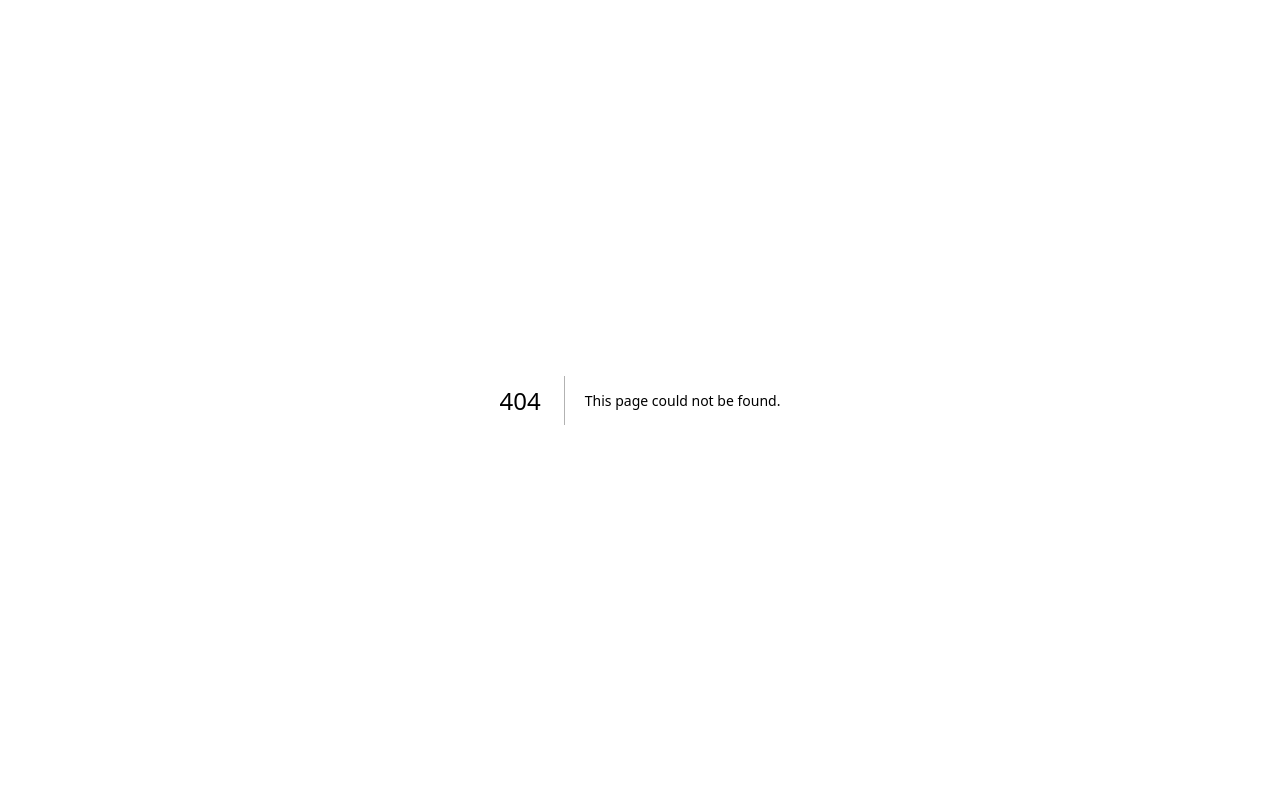
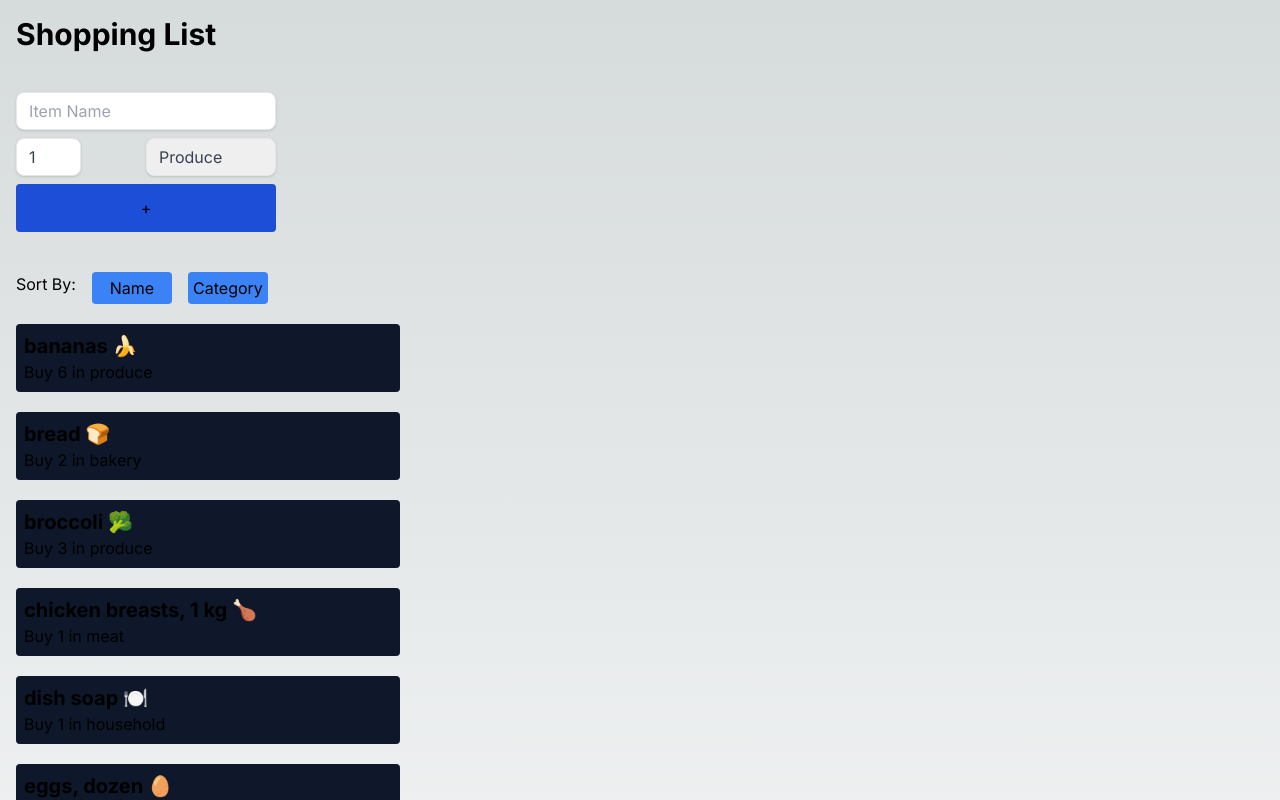
Before and after one commit to anthony040190/cprg306-assignments, a Next.js app: page /week6 in a window 1280 px wide. Before the commit this address had no page. Shown: the top 800 px of the page. Built offline with nearby package versions, Linux system fonts and the light colour scheme.

Commit message:
add week 6

```diff
--- a/app/page.js
+++ b/app/page.js
@@ -11,6 +11,7 @@
         <p className='py-1'><Link href="/week3/">Week 3</Link></p>
         <p className='py-1'><Link href="/week4/">Week 4</Link></p>
         <p className='py-1'><Link href="/week5/">Week 5</Link></p>
+        <p className='py-1'><Link href="/week6/">Week 6</Link></p>
       </div>
     </div>
   );
--- /dev/null
+++ b/app/week5/group.js
@@ -0,0 +1,11 @@
+export default function Group({ categoryArray  }) {
+    return (
+        <div>
+            {/* <h1 className="text-3xl font-bold my-4">{category}</h1>
+            <ul className="my-5 rounded px-2 py-2 w-96 bg-slate-900">
+                <li className="text-xl font-bold">{name}</li>
+                <li>Buy {quantity} in {category}</li>
+            </ul> */}
+        </div>
+    );
+}
--- a/app/week5/item-list.js
+++ b/app/week5/item-list.js
@@ -2,8 +2,6 @@
 import { useState } from "react";
 import Item from "./item";
 import items from "./items";
-
-
 
 export default function ItemList() {
 
@@ -21,21 +19,24 @@
         setSortBy("group");
     }
 
-    const sortedItems = (sortBy === "name") ? items.sort((a, b) => a.name.localeCompare(b.name) ) : items.sort((a, b) =>  a.category.localeCompare(b.category) );
+    const sortedItems = (sortBy === "name") ? items.sort((a, b) => a.name.localeCompare(b.name) ) : items.sort((a, b) =>  a.category.localeCompare(b.category));
+    let sortedByGroup = items.reduce((acc, item) => {
+            acc[item.category] = acc[item.category] || [];
+            acc[item.category].push(item);
 
+            return acc;
+    }, {});
 
-    console.log(sortedItems);
     return (
         <div>
             <div className="flex gap-3">
                 <button className="bg-blue-500 w-20 p-1 focus:bg-green-500 rounded" onClick={handleSortByName}>Name</button>
                 <button className="bg-blue-500 w-20 p-1 focus:bg-green-500 rounded" onClick={handleSortByCategory}>Category</button>
-                <button className="bg-blue-500 w-20 p-1 focus:bg-green-500 rounded" onClick={handleSortByGroup}>Category</button>
+                <button className="bg-blue-500 w-20 p-1 focus:bg-green-500 rounded" onClick={handleSortByGroup}>Group by Category</button>
             </div>
 
-            {sortedItems.map((item) => (
-                <Item key={item.id} name={item.name} quantity={item.quantity} category={item.category} />
-            ))}
+            {
+            sortBy === "group" ? <Group categoryArray={sortedByGroup} />  : sortedItems.map(item => <Item key={item.id} name={item.name} quantity={item.quantity} category={item.category} /> )};
         </div>
 
 
--- /dev/null
+++ b/app/week6/item-list.js
@@ -0,0 +1,39 @@
+"use client"
+import { useState } from "react";
+import Item from "./item";
+
+export default function ItemList({ items }) {
+
+    const [sortBy, setSortBy] = useState("name");
+
+    const handleSortByName = () => {
+        setSortBy("name");
+    }
+
+    const handleSortByCategory = () => {
+        setSortBy("category");
+    }
+
+
+    console.log(items);
+
+    const sortedItems = (sortBy === "name") ? items.sort((a, b) => a.name.localeCompare(b.name) ) : items.sort((a, b) =>  a.category.localeCompare(b.category));
+
+    return (
+        <div>
+            <div className="flex gap-4">
+                <label>Sort By:</label>
+                <button className="bg-blue-500 w-20 p-1 focus:bg-green-500 rounded" onClick={handleSortByName}>Name</button>
+                <button className="bg-blue-500 w-20 p-1 focus:bg-green-500 rounded" onClick={handleSortByCategory}>Category</button>
+                {/* <button className="bg-blue-500 w-20 p-1 focus:bg-green-500 rounded" onClick={handleSortByGroup}>Group by Category</button> */}
+            </div>
+
+            {
+            sortedItems.map(item => <Item key={item.id} name={item.name} quantity={item.quantity} category={item.category} /> )};
+        </div>
+
+
+    );
+
+
+}
--- /dev/null
+++ b/app/week6/item.js
@@ -0,0 +1,10 @@
+export default function Item({name, quantity, category}) {
+    return (
+        <div>
+            <ul className="my-5 rounded px-2 py-2 w-96 bg-slate-900">
+                <li className="text-xl font-bold">{name}</li>
+                <li>Buy {quantity} in {category}</li>
+            </ul>
+        </div>
+    );
+}
--- /dev/null
+++ b/app/week6/items.json
@@ -0,0 +1,74 @@
+[
+    {
+      "id": "1h2GJKH12gkHG31h1H",
+      "name": "milk, 4 L 🥛",
+      "quantity": 1,
+      "category": "dairy"
+    },
+    {
+      "id": "2KJH3k2j3H1k2J3K1H",
+      "name": "bread 🍞",
+      "quantity": 2,
+      "category": "bakery"
+    },
+    {
+      "id": "3h2KJH3k2j3H1k2J3",
+      "name": "eggs, dozen 🥚",
+      "quantity": 2,
+      "category": "dairy"
+    },
+    {
+      "id": "4k2J3K1H2GJKH12gk",
+      "name": "bananas 🍌",
+      "quantity": 6,
+      "category": "produce"
+    },
+    {
+      "id": "5H1h1H2KJH3k2j3H",
+      "name": "broccoli 🥦",
+      "quantity": 3,
+      "category": "produce"
+    },
+    {
+      "id": "6H1k2J3K1H2GJKH1",
+      "name": "chicken breasts, 1 kg 🍗",
+      "quantity": 1,
+      "category": "meat"
+    },
+    {
+      "id": "7gkHG31h1H2KJH3k",
+      "name": "pasta sauce 🍝",
+      "quantity": 3,
+      "category": "canned goods"
+    },
+    {
+      "id": "8j3H1k2J3K1H2GJK",
+      "name": "spaghetti, 454 g 🍝",
+      "quantity": 2,
+      "category": "dry goods"
+    },
+    {
+      "id": "9H12gkHG31h1H2KJ",
+      "name": "toilet paper, 12 pack 🧻",
+      "quantity": 1,
+      "category": "household"
+    },
+    {
+      "id": "10H3k2j3H1k2J3K1",
+      "name": "paper towels, 6 pack",
+      "quantity": 1,
+      "category": "household"
+    },
+    {
+      "id": "11k2J3K1H2GJKH12",
+      "name": "dish soap 🍽️",
+      "quantity": 1,
+      "category": "household"
+    },
+    {
+      "id": "12GJKH12gkHG31h1",
+      "name": "hand soap 🧼",
+      "quantity": 4,
+      "category": "household"
+    }
+]
--- /dev/null
+++ b/app/week6/new-item.js
@@ -0,0 +1,68 @@
+"use client";
+import { useState } from "react";
+
+export default function NewItem({ onAddItem }) {
+    const [name, setName] = useState("");
+    const [quantity, setQuantity] = useState(1);
+    const [category, setCategory] = useState("Produce");
+
+    const handleSubmit = (e) => {
+        e.preventDefault();
+
+
+        const item = {
+            name: name,
+            quantity: quantity,
+            category: category
+        };
+
+        // FROM page.js --> function to add new Item from textbox (pass the function through props without param, the param declare in this page)
+        onAddItem(item);
+
+        setName("");
+        setQuantity(1);
+        setCategory("Produce");
+    }
+
+    const handleNameChange = (e) => {
+        setName(e.target.value);
+    }
+
+    const handleQuantityChange = (e) => {
+        setQuantity(e.target.value);
+    }
+
+    const handleCategoryChange = (e) => {
+        setCategory(e.target.value);
+    }
+
+    return (
+        <div className="flex w-full mt-10">
+            <form onSubmit={handleSubmit} className="rounded pb-6 mb-4 max-w-md">
+                <div className="mb-2">
+                    <input type="text" value={name} onChange={handleNameChange} required className="shadow appearance-none border rounded-lg w-full py-2 px-3 text-gray-700 leading-tight focus:outline-none focus:shadow-outline" placeholder="Item Name" />
+                </div>
+
+                <div className="mb-2 flex justify-between">
+                    <input type="number" value={quantity} onChange={handleQuantityChange} min="1" max="99" className="shadow appearance-none border rounded-lg w-1/4 py-2 px-3 text-gray-700 leading-tight focus:outline-none focus:shadow-outline" />
+                    <select onChange={handleCategoryChange} className="shadow appearance-none border rounded-lg w-2/4 py-2 px-3 text-gray-700 leading-tight focus:outline-none focus:shadow-outline">
+                        <option disabled>Category</option>
+                        <option defaultValue={'Produce'}>Produce</option>
+                        <option value="Dairy">Dairy</option>
+                        <option value="Bakery">Bakery</option>
+                        <option value="Meat">Meat</option>
+                        <option value="Frozen Foods">Frozen Foods</option>
+                        <option value="Canned Goods">Canned Goods</option>
+                        <option value="Dry Goods">Dry Goods</option>
+                        <option value="Beverages">Beverages</option>
+                        <option value="Snacks">Snacks</option>
+                        <option value="Household">Household</option>
+                        <option value="Other">Other</option>
+                    </select>
+                </div>
+
+                <button className="w-full text-center border-white bg-blue-700 hover:bg-blue-500 py-3 rounded">+</button>
+            </form>
+        </div>
+    );
+}
--- /dev/null
+++ b/app/week6/page.js
@@ -0,0 +1,22 @@
+"use client";
+import ItemList from "./item-list";
+import NewItem from "./new-item";
+import itemsData from "./items";
+import { useState } from "react";
+
+
+export default function Page() {
+
+    const[items, setItems] = useState(itemsData);
+    const handleAddItem = (newItem) => {
+        setItems([...items, newItem]);
+    }
+
+    return (
+        <main className="mx-4">
+            <h1 className="text-3xl font-bold my-4">Shopping List</h1>
+            <NewItem onAddItem={handleAddItem} />
+            <ItemList items={items} />
+        </main>
+    );
+}
```
